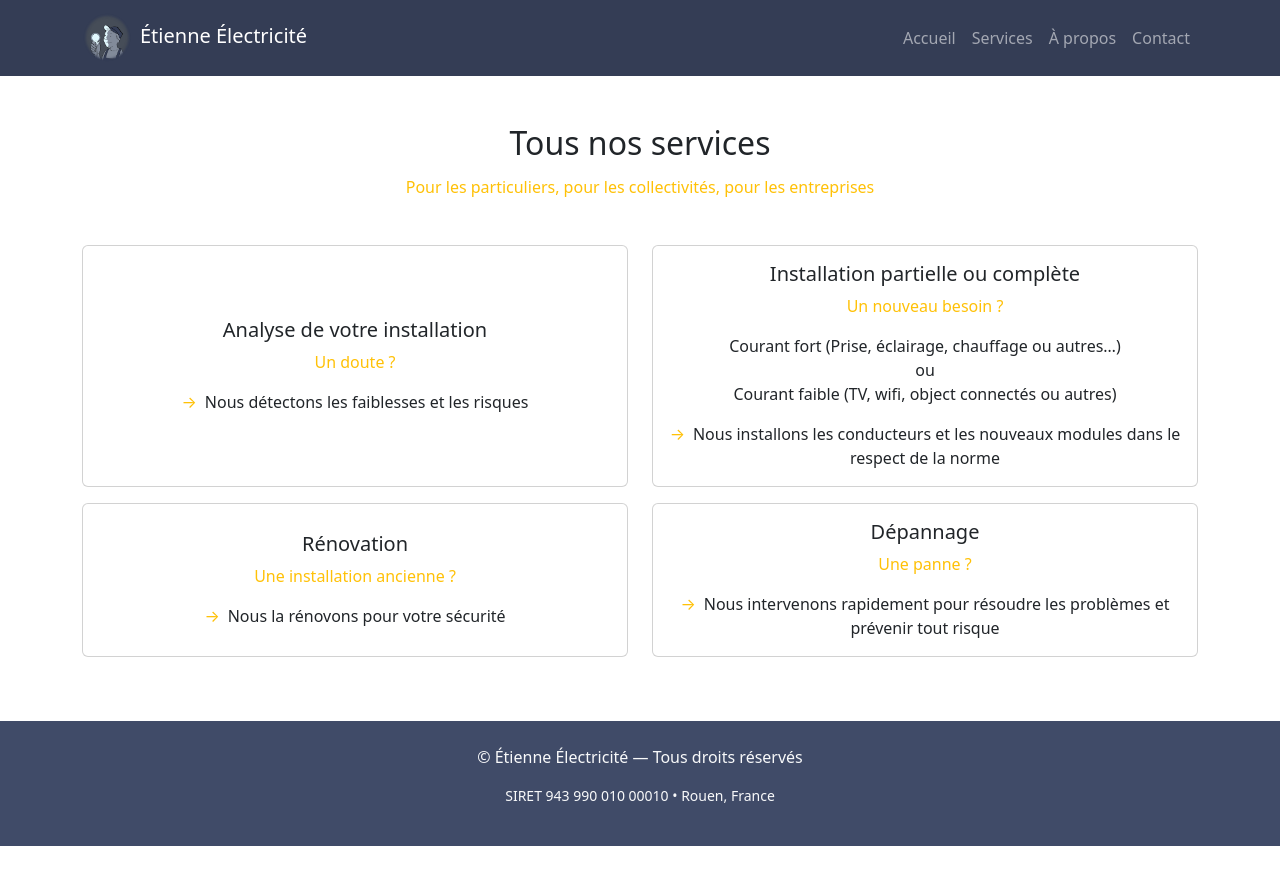
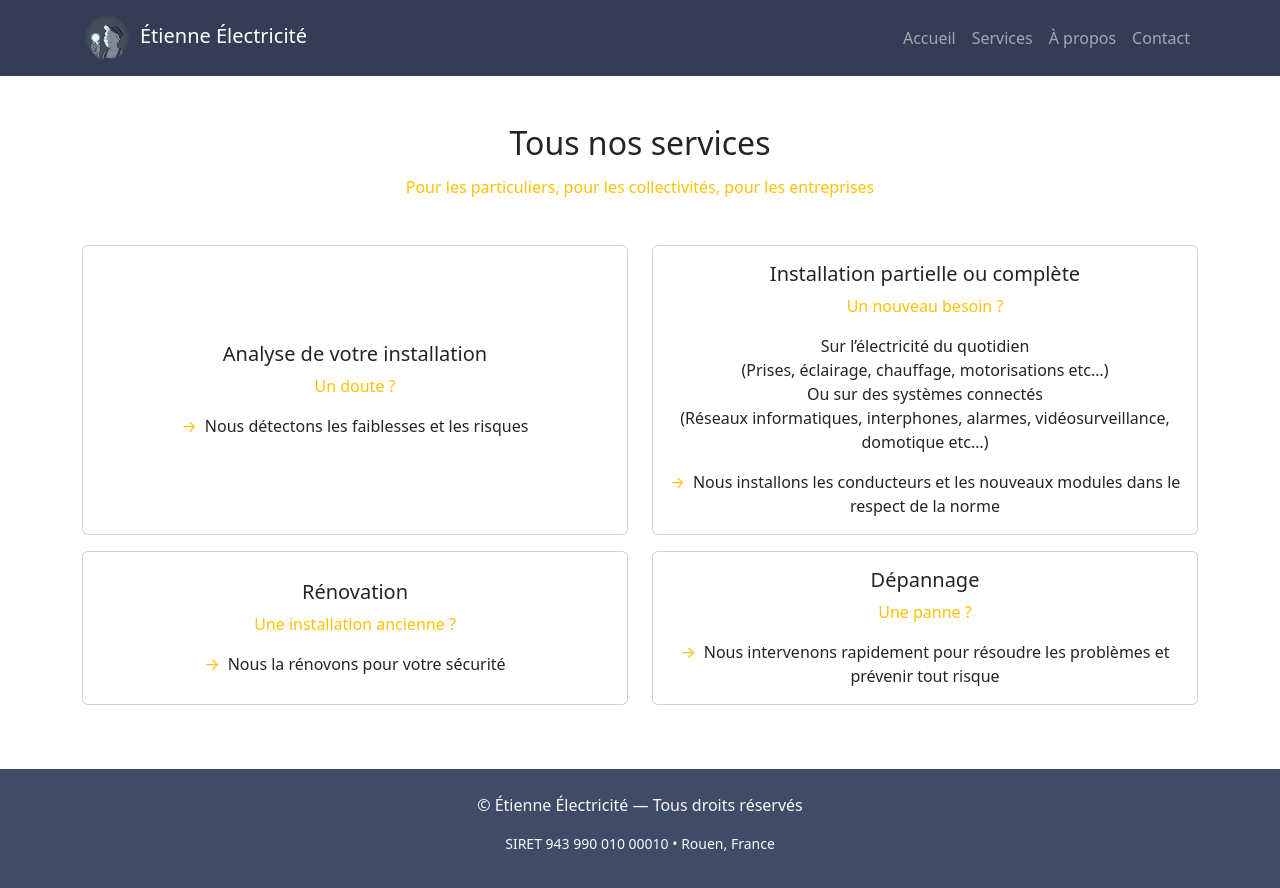
Before and after one commit to lalgn/etienne-electricite, a React (Vite) app: page /services in a window 1280 px wide. Shown: the top 888 px of the page. Before the commit the page ends 846 px from the top, so only its background shows below. Built offline with nearby package versions, Linux system fonts and the light colour scheme.

Commit message:
Petites evolutions dimanche 19-10

```diff
--- a/src/pages/About.jsx
+++ b/src/pages/About.jsx
@@ -6,13 +6,17 @@ export default function About() {
       <h2 className="text-center mb-4">À propos de nous</h2>
       <p>
         Étienne Électricité est une entreprise spécialisée dans l’intervention
-        rapide au cœur de Rouen.
+        rapide au cœur de Rouen
       </p>
-      <p>Nos priorités : Satisfaction du client et sécurité.</p>
+      <p>Nos priorités : Satisfaction du client et sécurité</p>
+      <i class="bi bi-check2-square">
+      </i>
       <p>
         Pour préserver la planète : nous intervenons dans la mesure du possible
-        à vélo.
+        à vélo
       </p>
+      <i class="bi bi-bicycle">
+      </i>
     </Container>
   );
 }
--- a/src/pages/Services.jsx
+++ b/src/pages/Services.jsx
@@ -12,9 +12,10 @@ const services = [
     title: "Installation partielle ou complète",
     question: "Un nouveau besoin ?",
     description: [
-      "Courant fort (Prise, éclairage, chauffage ou autres…)",
-      "ou",
-      "Courant faible (TV, wifi, object connectés ou autres)",
+      "Sur l’électricité du quotidien",
+      "(Prises, éclairage, chauffage, motorisations etc…)",
+      "Ou sur des systèmes connectés",
+      "(Réseaux informatiques, interphones, alarmes, vidéosurveillance, domotique etc…)",
     ],
     solution:
       "Nous installons les conducteurs et les nouveaux modules dans le respect de la norme",
```
